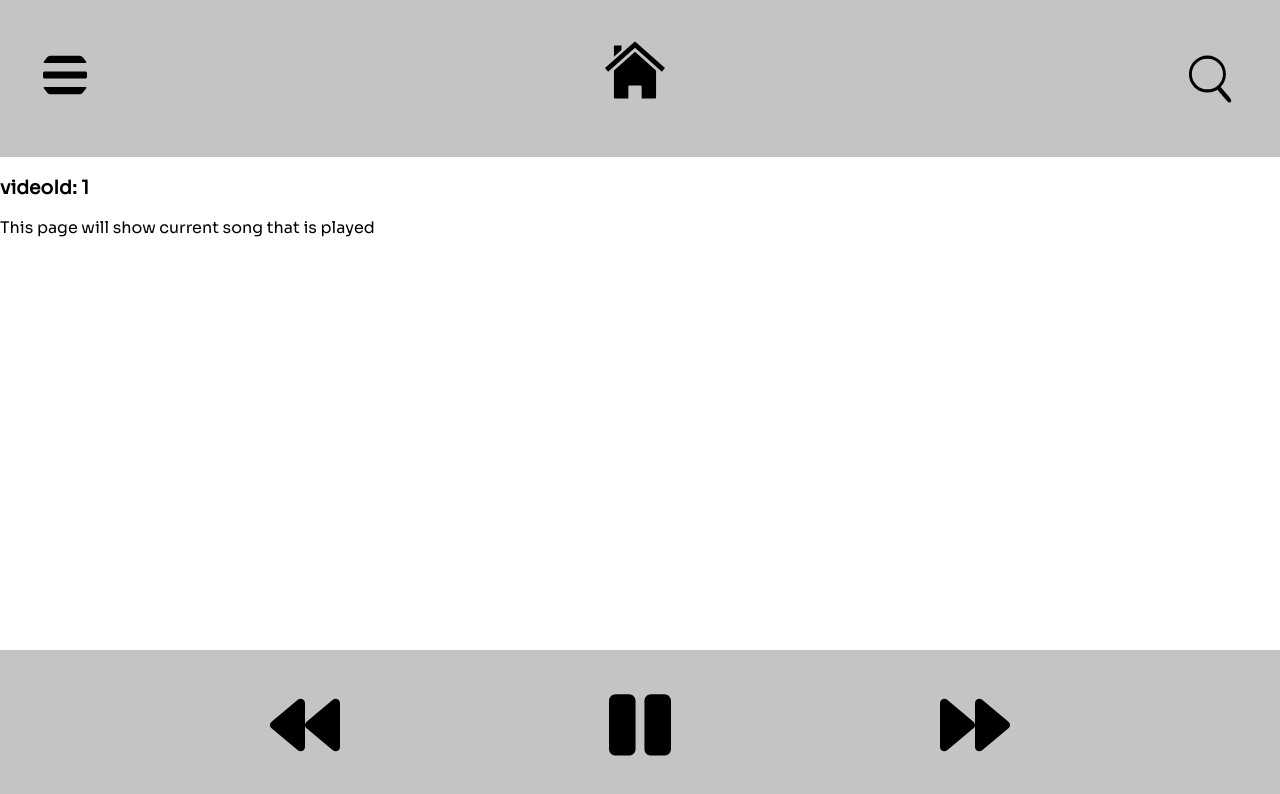
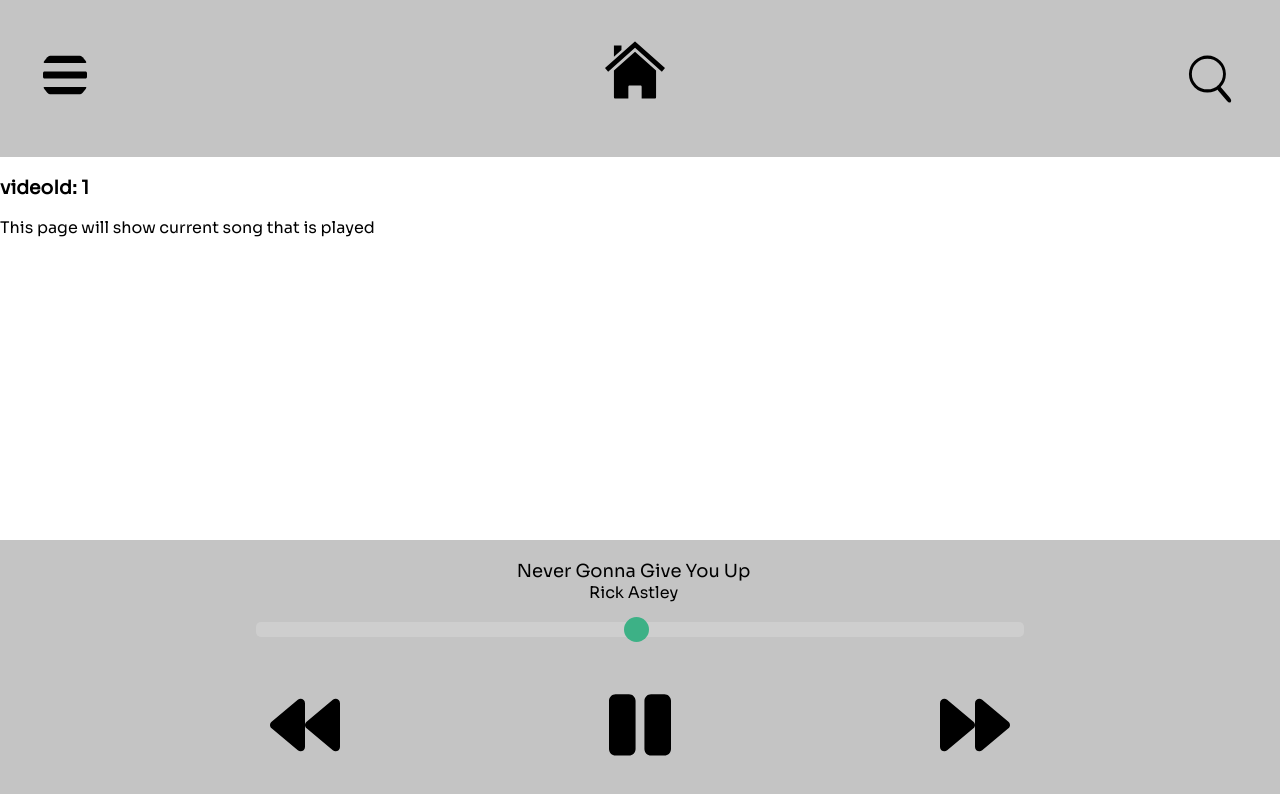
Before and after one commit to n1cken/Ljudio-Music-Player, a React (Vite) app in the folder frontend/: page /playingPage/1 in a window 1280 px wide. Shown: the top 794 px of the page. Built offline with nearby package versions, Linux system fonts and the light colour scheme.

Commit message:
add PlayerInformation with variables of artist and song and slider

```diff
--- a/frontend/src/components/Player.jsx
+++ b/frontend/src/components/Player.jsx
@@ -1,18 +1,17 @@
-import React from 'react'
+import React, {setState} from 'react'
 import Backward from "../assets/svgFiles/backward-solid.svg";
 import play from "../assets/svgFiles/play-solid.svg";
 import pause from "../assets/svgFiles/pause-solid.svg";
 import forward from "../assets/svgFiles/forward-solid.svg";
+import PlayerInformation from "./PlayerInformation";
 
 import '../styles/Player.css';
-
-
 
 class Player extends React.Component {
     constructor(props) {
         super(props);
         this.state = {
-                isPlaying : localStorage.getItem('playPause')
+            isPlaying : localStorage.getItem('playPause'),
         }
         }
 
@@ -31,7 +30,11 @@ class Player extends React.Component {
     render() {
         return (
             <div>
-                <div className="bottom">
+
+                <PlayerInformation/>
+
+                    <div className="bottom">
+
                     <div></div>
                     <img src={Backward} alt="backwards" />
                     <img src={pause} alt="play" id="playPause" onClick={() => {this.playOrPause()}} />
--- /dev/null
+++ b/frontend/src/components/PlayerInformation.jsx
@@ -0,0 +1,44 @@
+import React, {Component, setState} from 'react';
+
+import '../styles/PlayerInformation.css'
+
+class PlayerInformation extends Component {
+
+    constructor(props) {
+        super(props);
+        this.state = {
+            artist : 'Rick Astley',
+            song: 'Never Gonna Give You Up',
+            volume : 50
+        }
+    }
+
+    handleVolume = (e) => {
+        this.setState(state => ({
+            volume : e.target.value,
+        }))
+    }
+
+
+    render() {
+        return (
+            <div className="information">
+                <div className="songText"> {this.state.song}</div>
+                <div className="artistText">{this.state.artist} </div>
+
+                <div className="slidecontainer">
+                    <input type="range"
+                           min="1"
+                           max="100"
+                           value={this.state.volume}
+                           className="slider"
+                           id="myRange"
+                           onInput={this.handleVolume}
+                    />
+                </div>
+            </div>
+        );
+    }
+}
+
+export default PlayerInformation;
--- a/frontend/src/styles/Player.css
+++ b/frontend/src/styles/Player.css
@@ -1,4 +1,6 @@
 .bottom{
+    display:grid;
+    grid-row: 2;
     justify-content: space-between;
     position: fixed;
     bottom: 0;
@@ -6,11 +8,7 @@
     height: 70px;
     background-color: #c4c4c4;
     display: flex;
-    padding-top: 40px;
+    padding-top: 20px;
     padding-bottom: 40px;
     padding-right: 50px;
 }
-
-img{
-    background-color: #c4c4c4;
-}
--- /dev/null
+++ b/frontend/src/styles/PlayerInformation.css
@@ -0,0 +1,79 @@
+
+.information{
+    text-align: center;
+    position: fixed;
+    bottom: 0;
+    width: 100%;
+    height: 70px;
+    background-color: #c4c4c4;
+    display: grid;
+    padding-top: 20px;
+    padding-bottom: 170px;
+    padding-right: 50px;
+}
+
+.artistText {
+    margin-right: 1%;
+    font-size: medium;
+}
+
+.songText {
+    margin-right: 1%;
+    font-size: large;
+}
+
+.slidecontainer {
+    width: 100%; /* Width of the outside container */
+}
+
+/* The slider itself */
+.slider {
+    -webkit-appearance: none;  /* Override default CSS styles */
+    appearance: none;
+    width: 60%; /* Full-width */
+    height: 25px; /* Specified height */
+    background: #d3d3d3; /* Grey background */
+    outline: none; /* Remove outline */
+    opacity: 0.7; /* Set transparency (for mouse-over effects on hover) */
+    -webkit-transition: .2s; /* 0.2 seconds transition on hover */
+    transition: opacity .2s;
+    margin-top: 1.5%;
+}
+
+
+
+img{
+    background-color: #c4c4c4;
+}
+
+
+.slider {
+    -webkit-appearance: none;
+    width: 60%;
+    height: 15px;
+    border-radius: 5px;
+    background: #d3d3d3;
+    outline: none;
+    opacity: 0.7;
+    -webkit-transition: .2s;
+    transition: opacity .2s;
+    margin-top: 1.5%;
+}
+
+.slider::-webkit-slider-thumb {
+    -webkit-appearance: none;
+    appearance: none;
+    width: 25px;
+    height: 25px;
+    border-radius: 50%;
+    background: #04AA6D;
+    cursor: pointer;
+}
+
+.slider::-moz-range-thumb {
+    width: 25px;
+    height: 25px;
+    border-radius: 50%;
+    background: #04AA6D;
+    cursor: pointer;
+}
```
Also changed, not shown: 1 other file (tests, documents, lock files or other folders).
